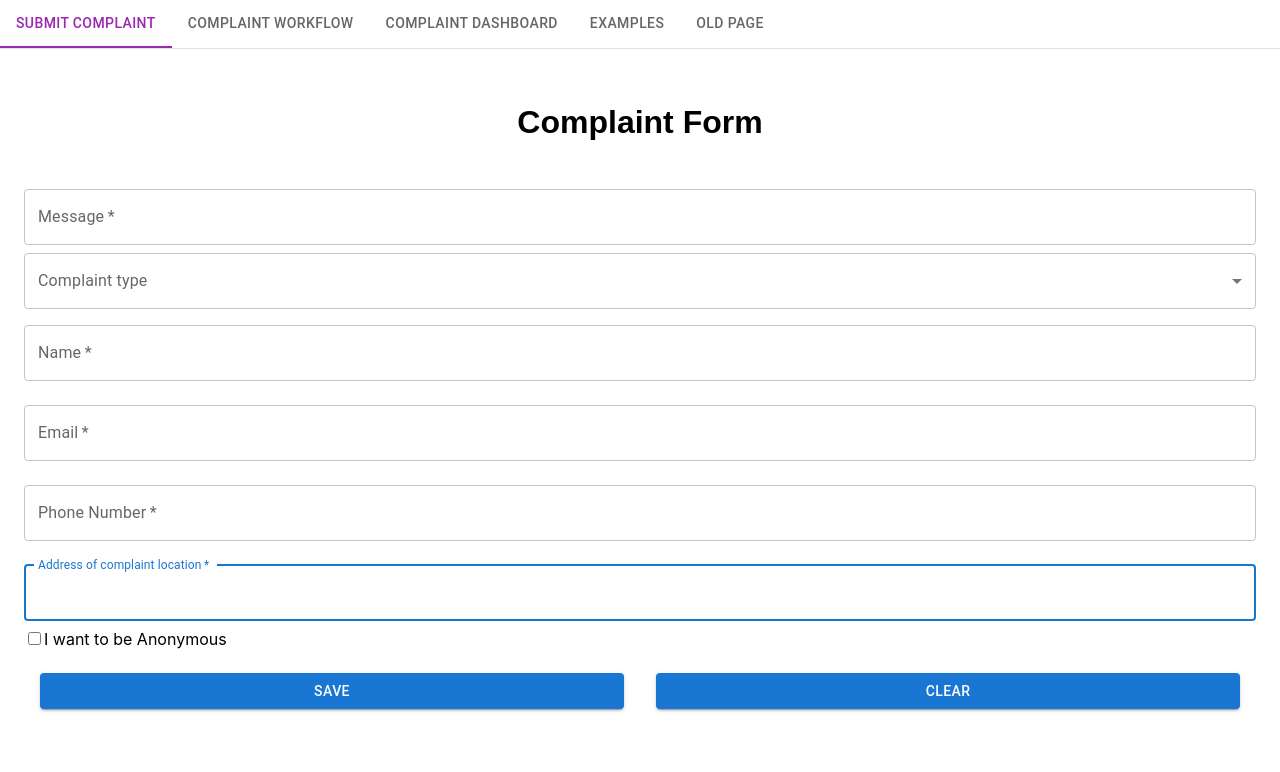
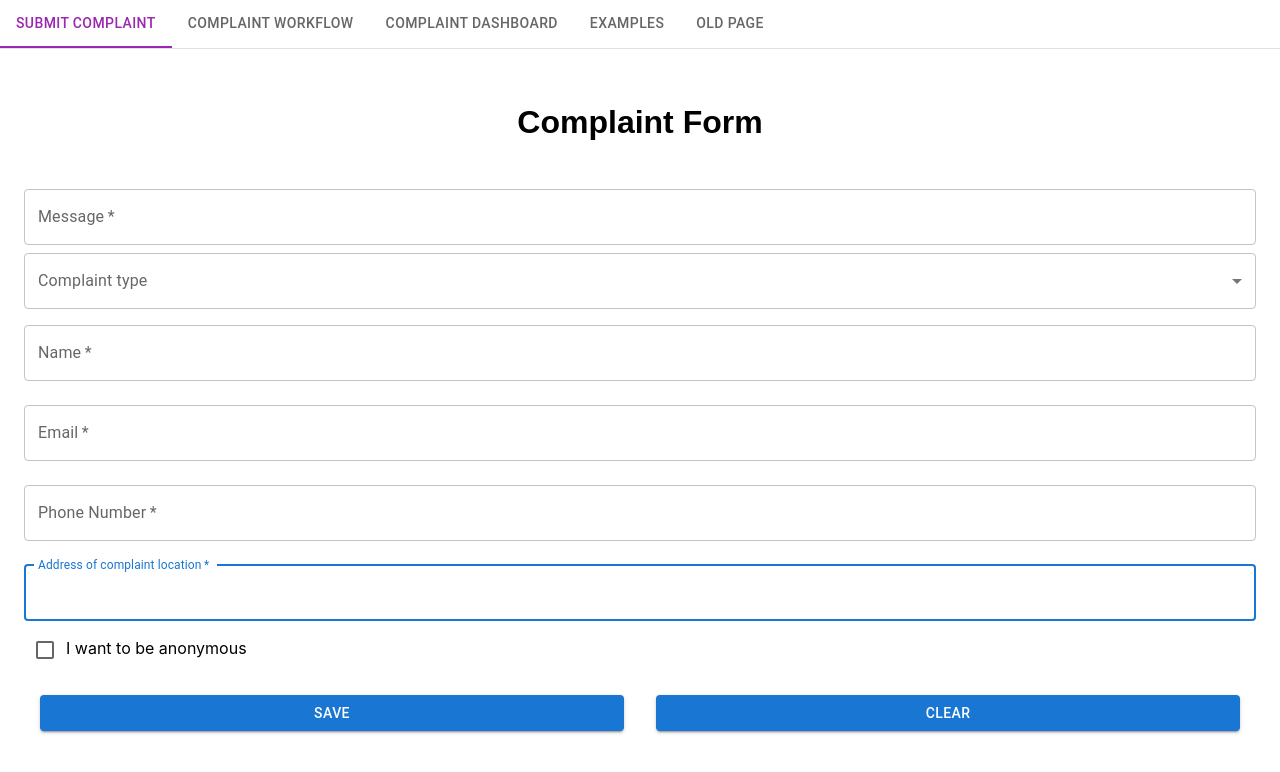
Before and after one commit to strview/classroom-front-end, a React (Create React App) app: page / in a window 1280 px wide. Shown: the top 772 px of the page. Built offline with nearby package versions, Linux system fonts and the light colour scheme.

Commit message:
This is 12/13 Progress

```diff
--- a/src/pages/submit-complaint.js
+++ b/src/pages/submit-complaint.js
@@ -5,6 +5,7 @@ import { createComplaint } from "../helpers/apiEndpoints"
 import validator from 'validator'
 import Alert from '@mui/material/Alert'
 import LinearProgress from '@mui/material/LinearProgress'
+import Checkbox from '@mui/material/Checkbox';
 
 const APP_SOURCE = "kobe-front=end"
 
@@ -89,6 +90,8 @@ const SubmitComplaint = () => {
         fontFamily: "Arial",
         textAlign: 'center',
     }
+
+    const checkBoxLabel = { inputProps: { 'aria-label': 'Checkbox demo' } };
 
     return (
         <>
@@ -185,10 +188,12 @@ const SubmitComplaint = () => {
                 />
                 <Box sx={{ display: "flex", justifyContent: "space-between" }}>
 
-                    <label>
-                        <input type="checkbox" checked={fieldsHidden} onChange={toggleFieldsVisibility} />
-                        I want to be Anonymous
-                    </label>
+                <label>
+                <Checkbox {...checkBoxLabel}
+                onClick = {toggleFieldsVisibility}
+                checked = {fieldsHidden} />
+                I want to be anonymous
+                </label>
                 </Box>
                 <Box sx={{ display: "flex", justifyContent: "space-between" }}>
                     <Button
```
